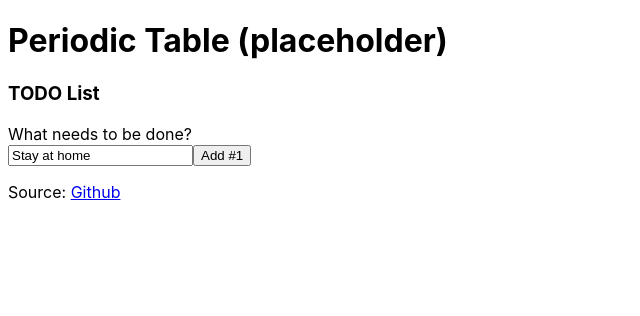
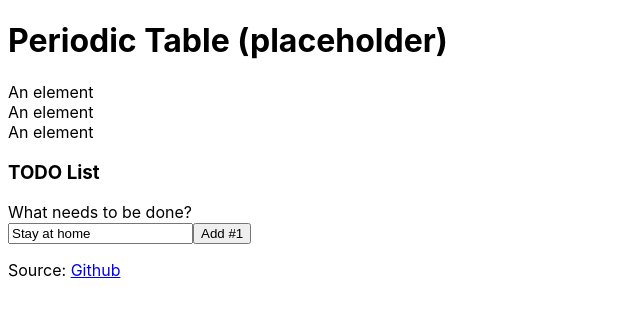
Before and after one commit to kaicarver/yuansu-react, a React (Create React App) app: page / in a window 1280 px wide. Shown: the top 316 px of the page, without its empty margins (0-640 px from the left). Built offline with nearby package versions, Linux system fonts and the light colour scheme.

Commit message:
simple elements in table

```diff
--- a/src/index.js
+++ b/src/index.js
@@ -4,10 +4,21 @@ import './index.css';
 import * as serviceWorker from './serviceWorker';
 
 function PeriodicTable(props) {
-  return <h1>
+  return <div>
+    <h1>
     Periodic Table (placeholder)
-  </h1>;
+    </h1>
+    <Element/>
+    <Element/>
+    <Element/>
+  </div>;
 }
+function Element(props) {
+  return <div>
+    An element
+  </div>;
+}
+
 
 class TodoApp extends React.Component {
   constructor(props) {
```
